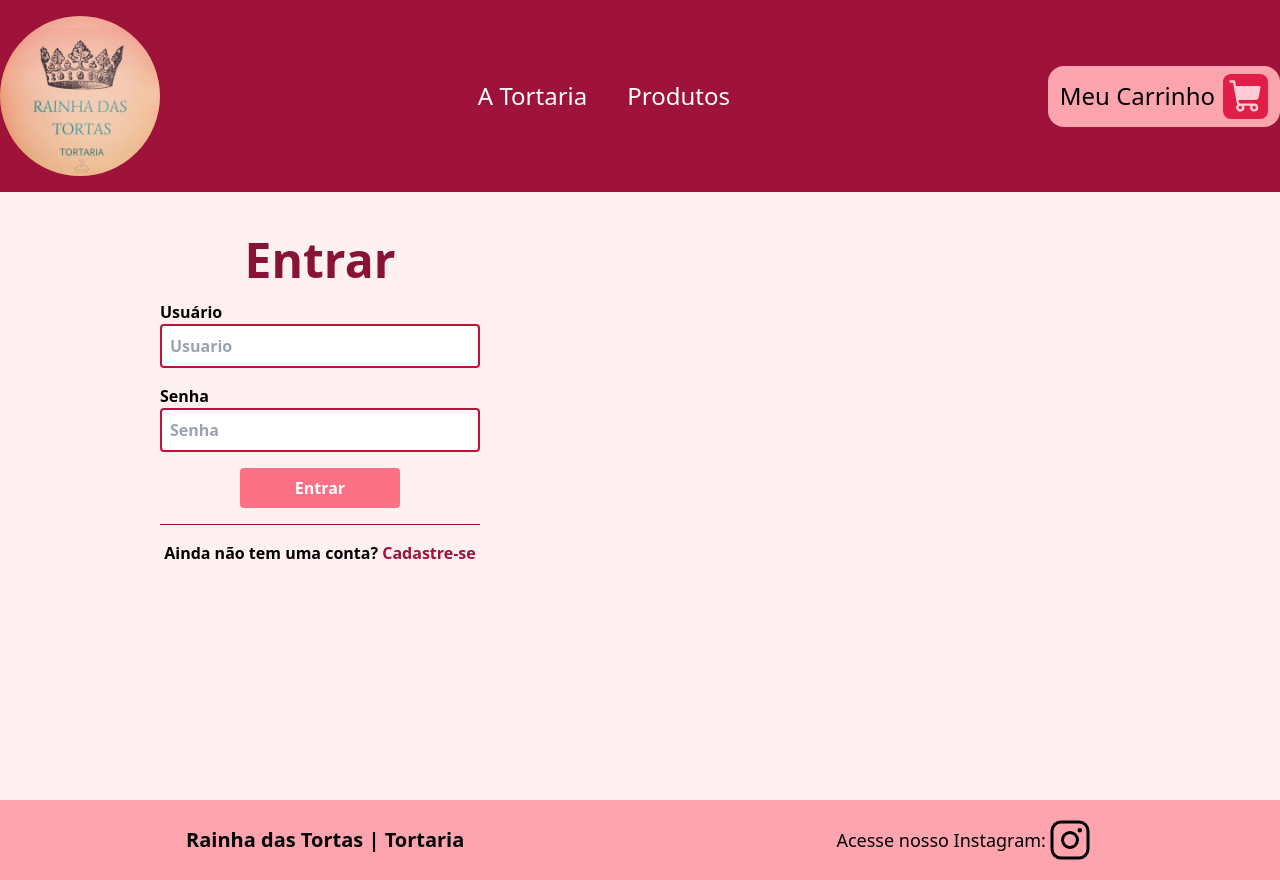
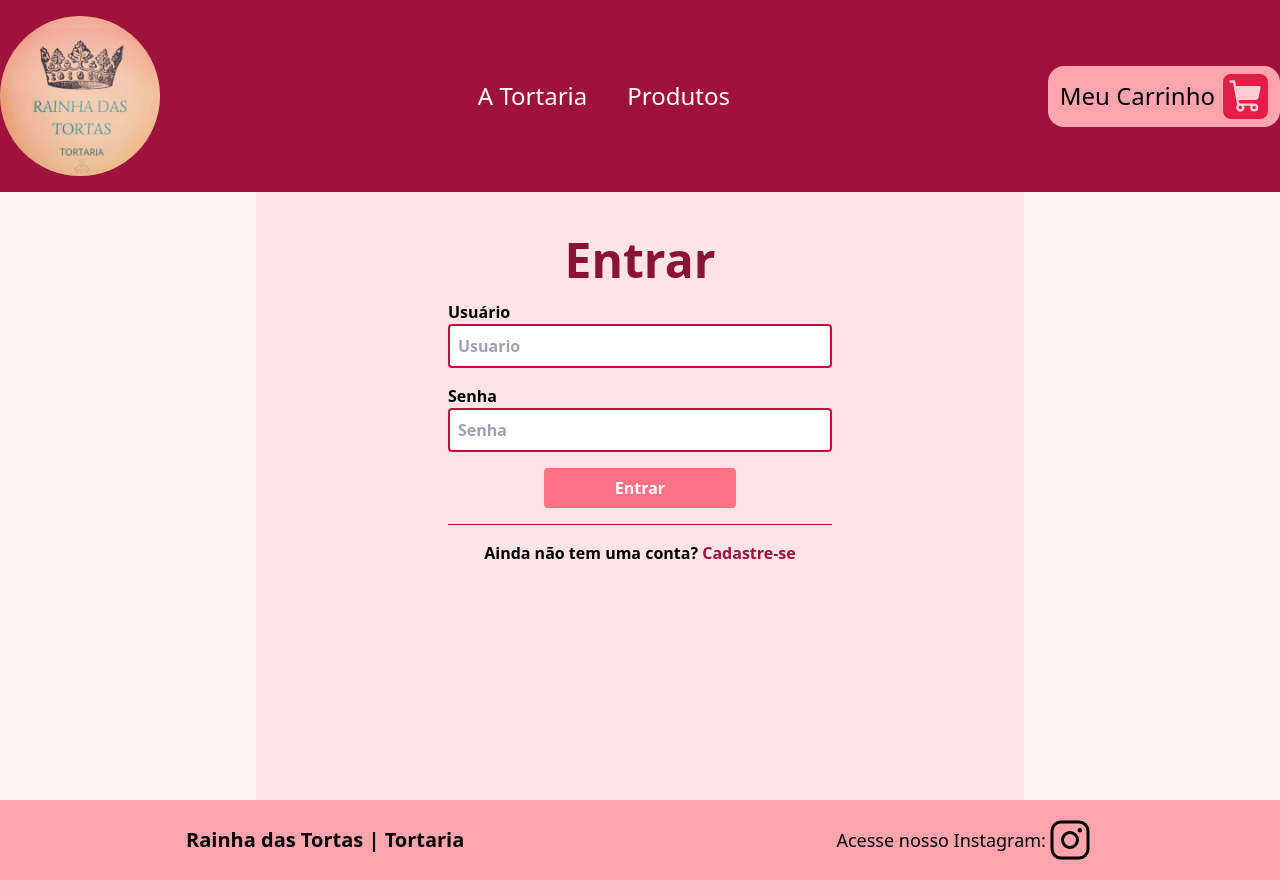
Before and after one commit to alanalvess/rainhadastortas-frontend, a React (Vite) app: page /login in a window 1280 px wide. Built offline with nearby package versions, Linux system fonts and the light colour scheme; no server answers.

Commit message:
Deploy Login Cadastro

```diff
--- a/src/pages/cadastro/Cadastro.tsx
+++ b/src/pages/cadastro/Cadastro.tsx
@@ -69,9 +69,7 @@ function Cadastro() {
 
   return (
     <>
-      <div className="grid grid-cols-1 lg:grid-cols-2 h-screen place-items-center font-bold">
-        <div className="fundoCadastro hidden lg:block"></div>
-
+      <div className="flex justify-center mx-[20vw] bg-rose-100  font-bold h-screen place-items-center">
         <form className='flex justify-center items-center flex-col w-2/3 gap-3' onSubmit={cadastrarNovoUsuario}>
           <h2 className='text-rose-900 text-5xl'>Cadastrar</h2>
 
@@ -128,10 +126,6 @@ function Cadastro() {
           </div>
 
           <div className="flex justify-around w-full gap-8">
-            <button className='rounded text-white bg-rose-400 hover:bg-rose-700 w-1/2 py-2' onClick={retornar}>
-              Cancelar
-            </button>
-
             <button className='rounded text-white bg-rose-400 hover:bg-rose-900 w-1/2 py-2' type='submit'>
               Cadastrar
             </button>
--- a/src/pages/login/Login.tsx
+++ b/src/pages/login/Login.tsx
@@ -36,7 +36,7 @@ function Login() {
 
   return (
     <>
-      <div className="grid grid-cols-1 lg:grid-cols-2 h-screen place-items-center font-bold ">
+      <div className="flex justify-center mx-[20vw] bg-rose-100  font-bold h-screen place-items-center">
         <form className="flex justify-center items-center flex-col w-1/2 gap-4" onSubmit={login}>
           <h2 className="text-rose-900 text-5xl ">Entrar</h2>
 
@@ -87,7 +87,6 @@ function Login() {
             </Link>
           </p>
         </form>
-        <div className="fundoLogin hidden lg:block"></div>
       </div>
     </>
   );
```
